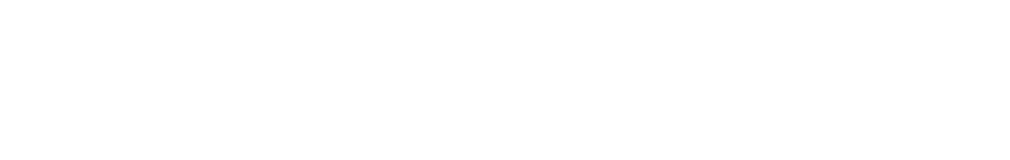
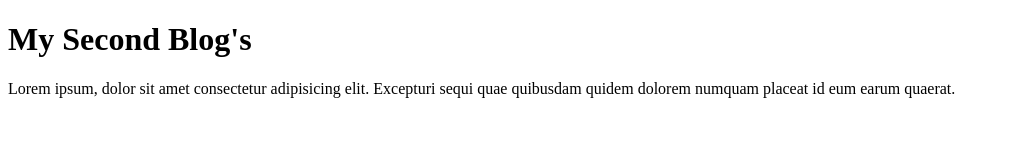
Before and after one commit to jahidcp/my-second-repo, a plain HTML site: page index.html in a window 1280 px wide. Shown: the whole page, without its empty margins (0-1010 px from the left). Drawn offline with Linux system fonts and the light colour scheme.

Commit message:
some changes my myu blog's

```diff
--- a/index.html
+++ b/index.html
@@ -7,6 +7,9 @@
     <title>My Second GitHub Repo</title>
 </head>
 <body>
-
+    <h1>My Second Blog's</h1>
+    <p>
+        Lorem ipsum, dolor sit amet consectetur adipisicing elit. Excepturi sequi quae quibusdam quidem dolorem numquam placeat id eum earum quaerat.
+    </p>
 </body>
 </html>
```
